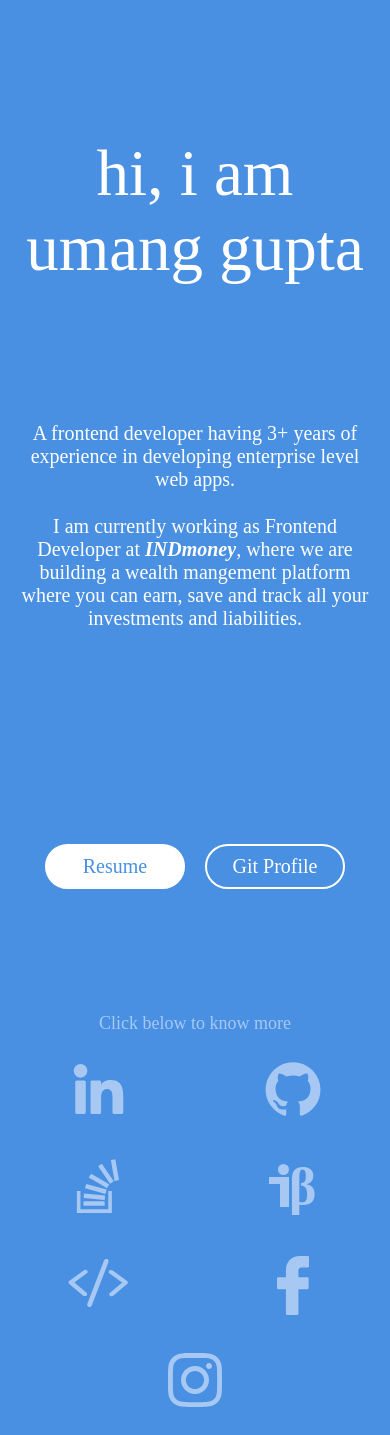
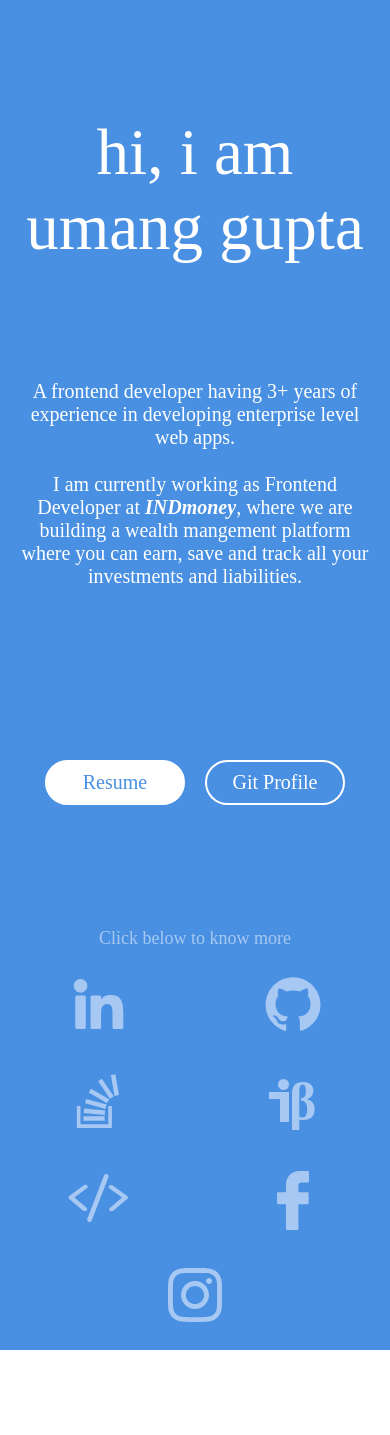
Before and after one commit to umangg21/portfolio, a React (Create React App) app: page / in a window 390 px wide. After the commit the page ends 1350 px from the top, so only its background shows below. Built offline with nearby package versions, Linux system fonts and the light colour scheme; a web font is replaced by a local one.

Commit message:
fix responsiveness

```diff
--- a/src/components/Home/Landing/Landing.jsx
+++ b/src/components/Home/Landing/Landing.jsx
@@ -5,8 +5,8 @@ import Button from '../../common/Button/Button'
 export class Landing extends Component {
     render() {
         return (
-            <div className="bg-blue min-vh-100">
-                <div className="min-vh-70 landing-container">
+            <>
+                <div className="min-vh-70 bg-blue landing-container">
                     <div className="block-left landing-block-left">
                         <div className="content">
                             <p className="text-white ls-3 p-1 fw-400">hi, i am <br />umang gupta</p>
@@ -22,7 +22,7 @@ export class Landing extends Component {
                         </div>
                     </div>
                 </div>
-                <div className="min-vh-30 btn-container">
+                <div className="min-vh-30 bg-blue btn-container">
                     <a download="Umang_Resume" target="_blank" rel="noopener noreferrer" href="assets/files/Umang-Resume.pdf">
                         <Button primary text="Resume" />
                     </a>
@@ -31,7 +31,7 @@ export class Landing extends Component {
                         <Button secondary text="Git Profile" />
                     </a>
                 </div>
-            </div>
+            </>
         )
     }
 }
--- a/src/components/Home/Landing/Landing.scss
+++ b/src/components/Home/Landing/Landing.scss
@@ -76,15 +76,15 @@
     }
 }
 
-@media (max-width: $breakpoint-tablet) {
+@media  (max-width: $breakpoint-tablet) {
     .landing {
         &-container {
             flex-wrap: wrap;
-            min-height: 100vh;
+            min-height: 90vh;
         }
 
         &-block-left {
-            min-height: 50vh;
+            min-height: 45vh;
             font-size: 65px;
             text-align: center;
             justify-content: center;
@@ -95,7 +95,7 @@
         }
 
         &-block-right {
-            min-height: 50vh;
+            min-height: 45vh;
             text-align: center;
             font-size: 20px;
             align-items: flex-start;
@@ -114,3 +114,15 @@
         }
     }
 }
+
+@media (max-width: $breakpoint-mobile-small) {
+    .landing {
+        &-block-left {
+            font-size: 40px;
+        }
+
+        &-block-right {
+            font-size: 17px;
+        }
+    }
+}
--- a/src/components/common/Button/Button.scss
+++ b/src/components/common/Button/Button.scss
@@ -35,6 +35,19 @@
     }
 }
 
+@media (max-width: $breakpoint-mobile-small) {
+    .btn {
+        padding: 2px 6px;
+
+        min-width: 100px;
+        min-height: 35px;
+
+        p {
+            font-size: 16px;
+        }
+    }
+}
+
 .primary {
     @extend .btn;
     background-color: white;
--- a/src/styles/variable.scss
+++ b/src/styles/variable.scss
@@ -4,3 +4,4 @@ $breakpoint-medium: 1440px;
 $breakpoint-small: 1280px;
 $breakpoint-tablet: 768px;
 $breakpoint-mobile: 468px;
+$breakpoint-mobile-small: 330px;
```
